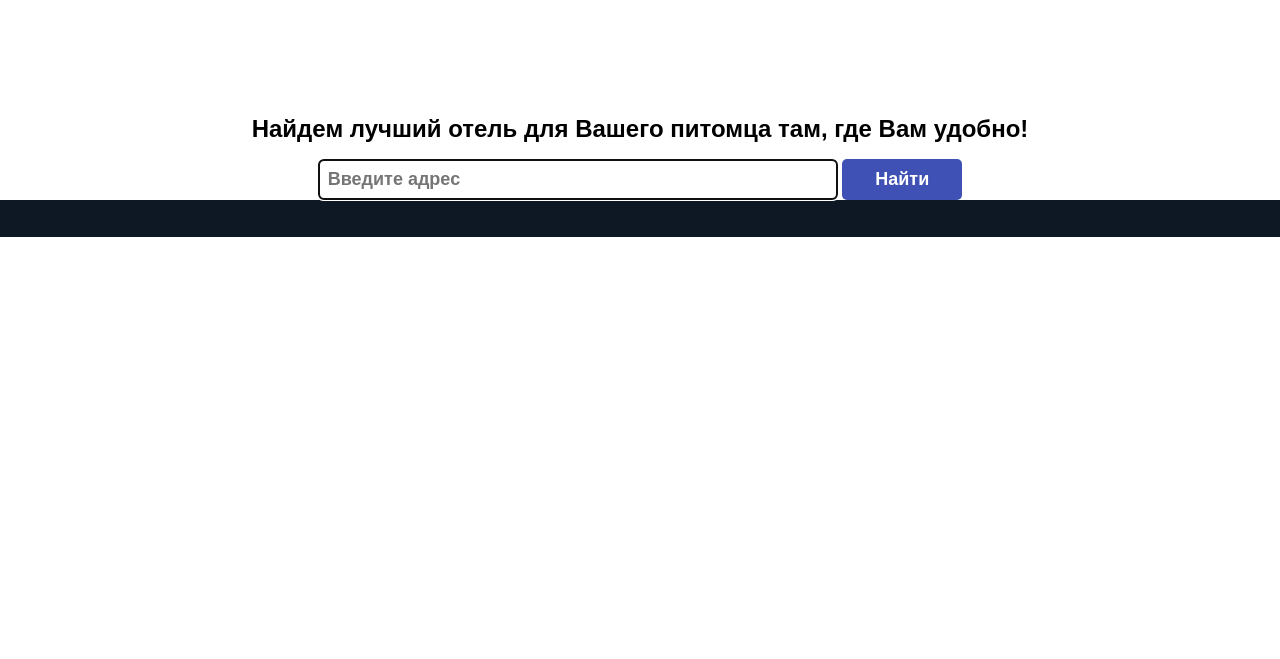
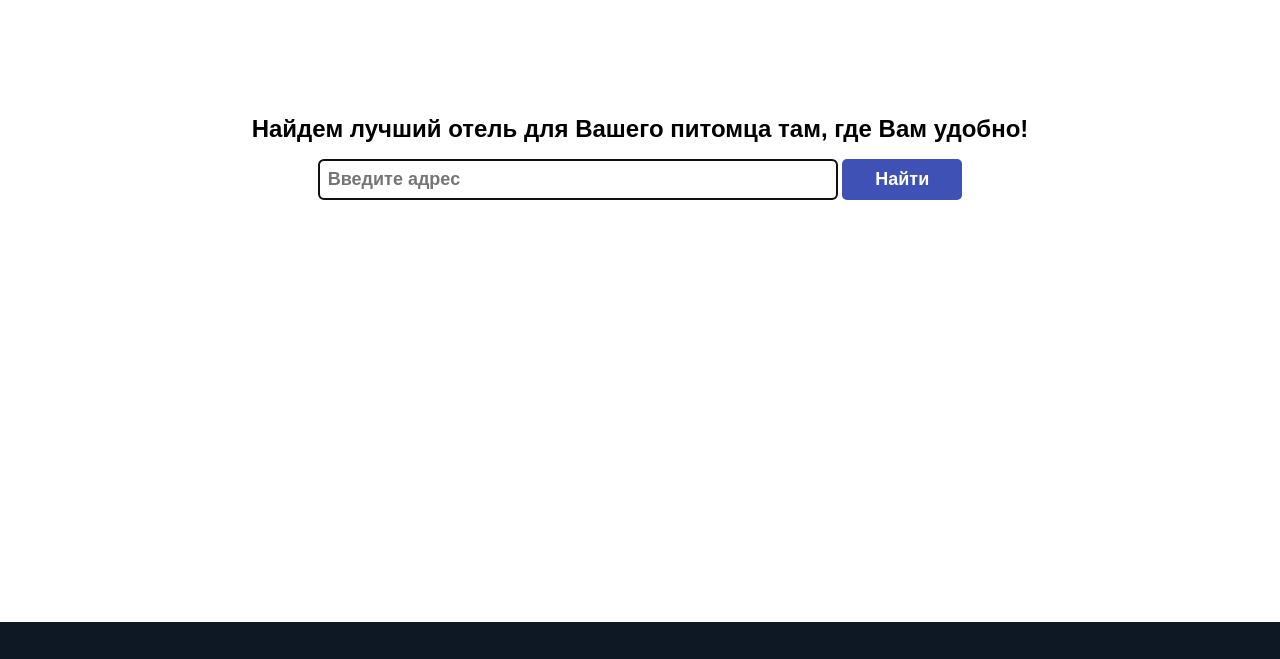
Before and after one commit to ChmutovSergey/pets_friendly, a Django app: page / in a window 1280 px wide. Shown: the part 141-800 px from the top of the page. Run offline with Django 3.2, Linux system fonts and the light colour scheme.

Commit message:
Fix footer bar

```diff
--- a/main_app/static/main_app/css/index.css
+++ b/main_app/static/main_app/css/index.css
@@ -34,3 +34,7 @@ input.button_address:hover {
     background: #E27715;
     cursor: pointer;
 }
+
+.footer {
+    position: absolute;
+}
```
